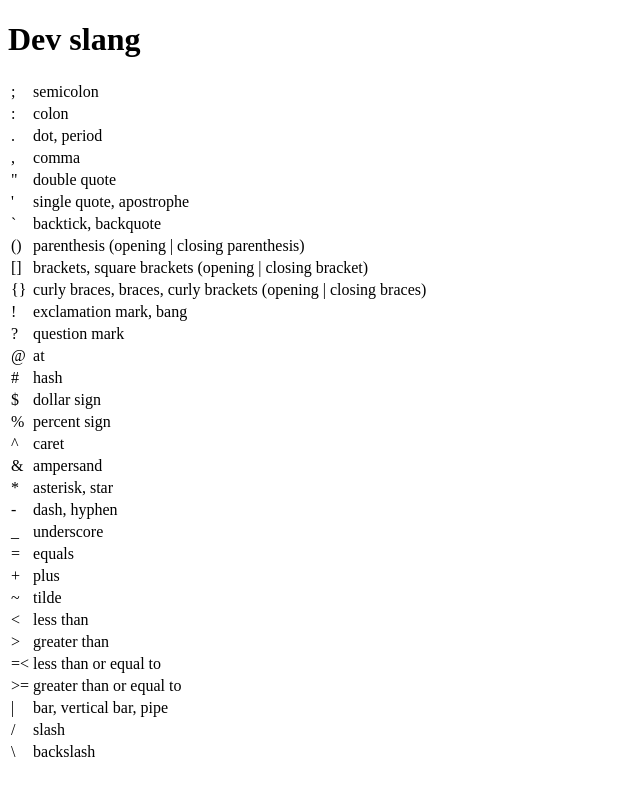
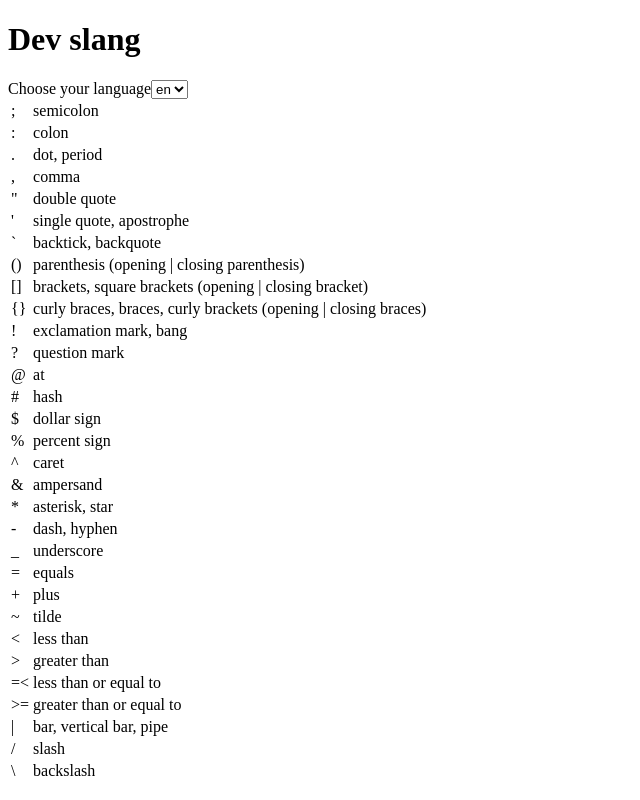
Before and after one commit to heliosam/dev-slang, a React (Create React App) app in the folder client/: page / in a window 1280 px wide. Shown: the whole page, without its empty margins (0-640 px from the left). Built offline with nearby package versions, Linux system fonts and the light colour scheme.

Commit message:
Add language selector and update state accordingly

```diff
--- a/client/src/App.js
+++ b/client/src/App.js
@@ -1,17 +1,24 @@
-import React, { Component } from "react";
-import en from "./locales/en.json";
+import React, { useState } from "react";
+import locales from "./locales";
 
-class App extends Component {
-  render() {
+const App = () => {
+  console.log(locales);
+  const [locale, setLocale] = useState("en");
   return (
     <>
       <h1>Dev slang</h1>
+      <label>Choose your language</label>
+      <select onChange={e => setLocale(e.target.value)}>
+        {Object.keys(locales).map(language => (
+          <option>{language}</option>
+        ))}
+      </select>
       <table>
         <tbody>
-            {Object.keys(en).map(key => (
+          {Object.keys(locales[locale]).map(key => (
             <tr>
               <td>{key}</td>
-                <td>{en[key].join(", ")}</td>
+              <td>{locales[locale][key].join(", ")}</td>
             </tr>
           ))}
           <tr />
@@ -19,7 +26,6 @@ class App extends Component {
       </table>
     </>
   );
-  }
-}
+};
 
 export default App;
--- a/client/src/locales/index.js
+++ b/client/src/locales/index.js
@@ -0,0 +1,6 @@
+import en from "./en.json";
+import es from "./es.json";
+import de from "./de.json";
+import it from "./it.json";
+
+export default { en, es, de, it };
```
Lines whose indentation alone changed are shown as unchanged.
